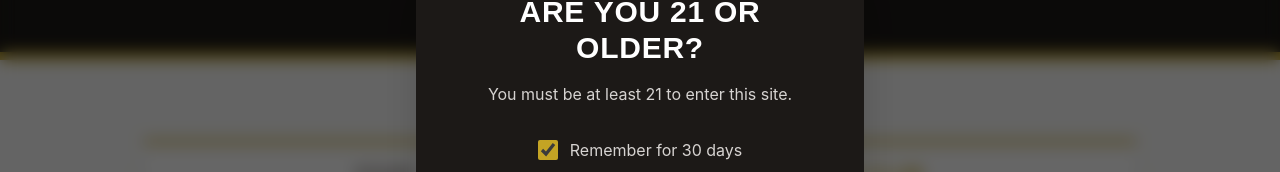
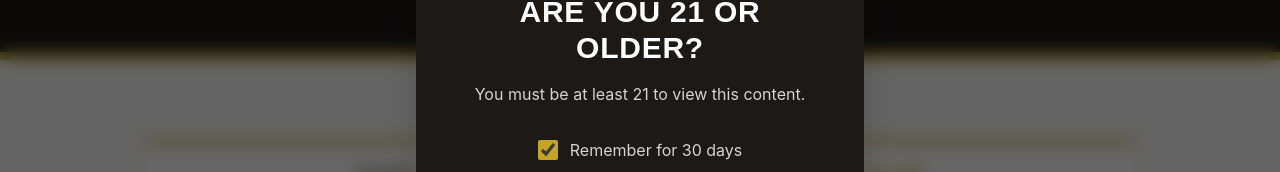
Before and after one commit to easttroy/brewery, a Next.js app: page /menus/drafts in a window 1280 px wide. Shown: the part 276-448 px from the top of the page. Built offline with nearby package versions, Linux system fonts and the light colour scheme; a web font is replaced by a local one.

Commit message:
Improve AgeGate text.

```diff
--- a/src/components/AgeGate.tsx
+++ b/src/components/AgeGate.tsx
@@ -38,7 +38,7 @@ export default function AgeGate() {
 					Are You 21 or Older?
 				</h2>
 				<p className="mb-8 text-stone-300">
-					You must be at least 21 to enter this site.
+					You must be at least 21 to view this content.
 				</p>
 
 				<label className="mb-8 flex cursor-pointer items-center justify-center gap-3 select-none">
```
